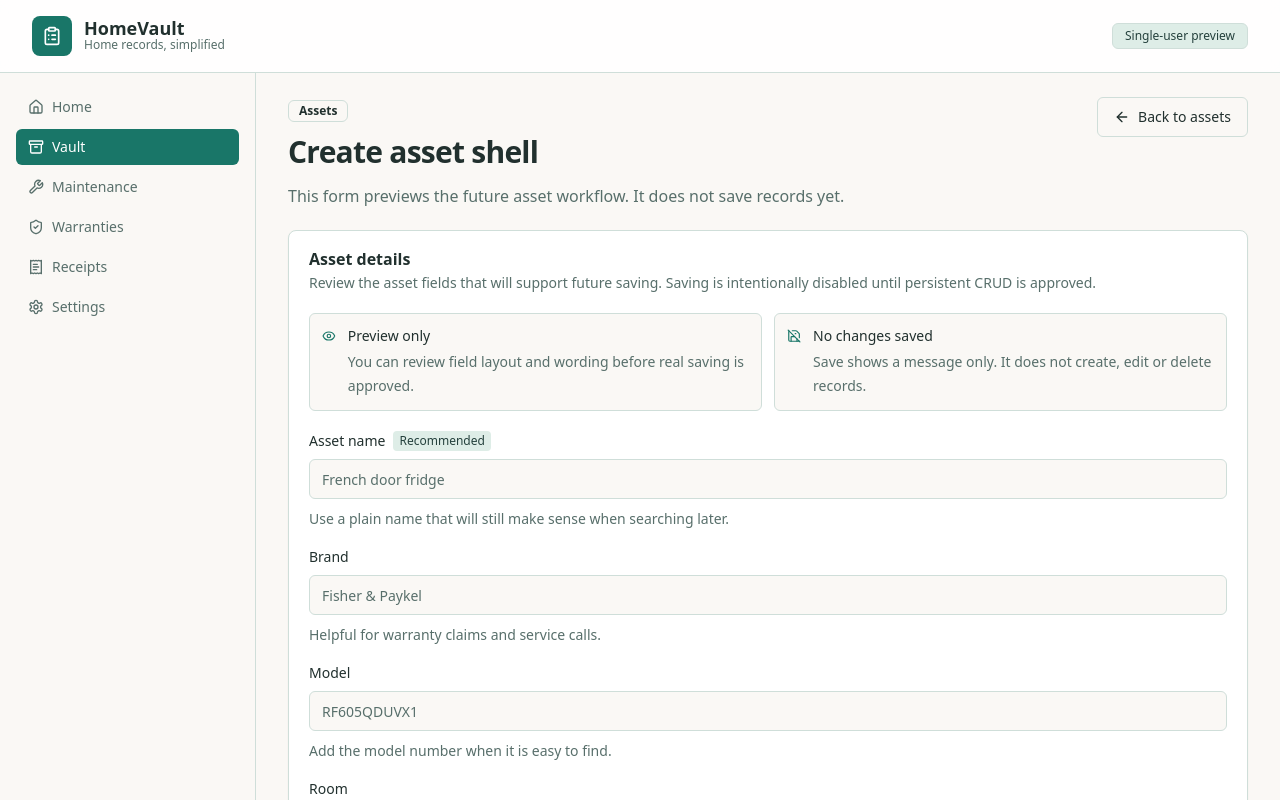
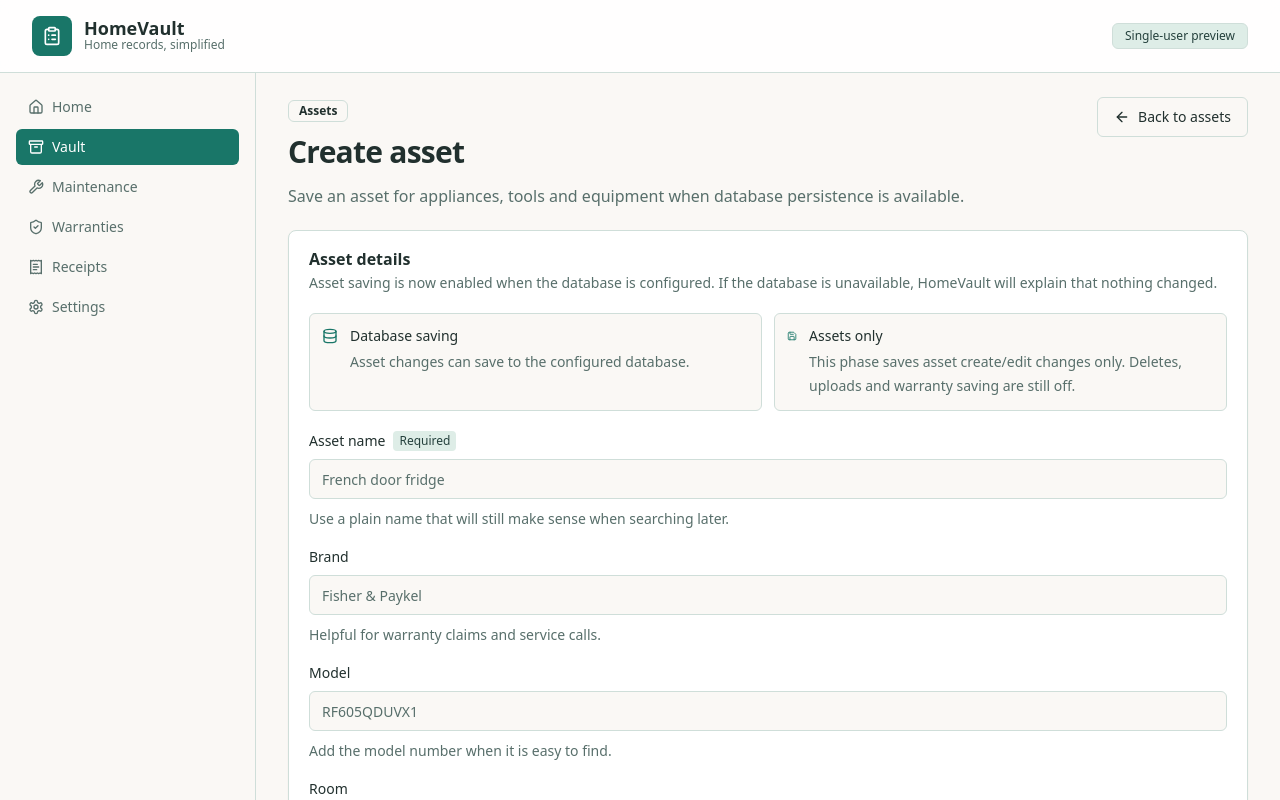
Before and after one commit to LatinMaestro/HomeVault, a Next.js app: page /vault/assets/new in a window 1280 px wide. Shown: the top 800 px of the page. Built offline with nearby package versions, Linux system fonts and the light colour scheme; no server answers.

Commit message:
feat: enable asset create form action

```diff
--- a/src/app/vault/assets/new/page.tsx
+++ b/src/app/vault/assets/new/page.tsx
@@ -1,14 +1,15 @@
 import type { Metadata } from "next";
 
+import { createAssetAction } from "@/app/vault/assets/actions";
 import { AppShell } from "@/components/app-shell";
+import { AssetForm } from "@/components/asset-form";
 import { BackLinkButton } from "@/components/back-link-button";
 import { PageHeader } from "@/components/page-header";
-import { ShellForm } from "@/components/shell-form";
 import { assetShellFields } from "@/lib/shell-form-fields";
 
 export const metadata: Metadata = {
   title: "New Asset",
-  description: "Preview the non-saving HomeVault asset form.",
+  description: "Create a HomeVault asset when database persistence is configured.",
 };
 
 export default function NewAssetPage() {
@@ -17,14 +18,16 @@ export default function NewAssetPage() {
       <section className="space-y-5">
         <PageHeader
           eyebrow="Assets"
-          title="Create asset shell"
-          description="This form previews the future asset workflow. It does not save records yet."
+          title="Create asset"
+          description="Save an asset for appliances, tools and equipment when database persistence is available."
           action={<BackLinkButton href="/vault/assets">Back to assets</BackLinkButton>}
         />
-        <ShellForm
+        <AssetForm
           title="Asset details"
-          description="Review the asset fields that will support future saving. Saving is intentionally disabled until persistent CRUD is approved."
+          description="Asset saving is now enabled when the database is configured. If the database is unavailable, HomeVault will explain that nothing changed."
           fields={assetShellFields}
+          action={createAssetAction}
+          databaseConfigured={Boolean(process.env.DATABASE_URL)}
         />
       </section>
     </AppShell>
```
